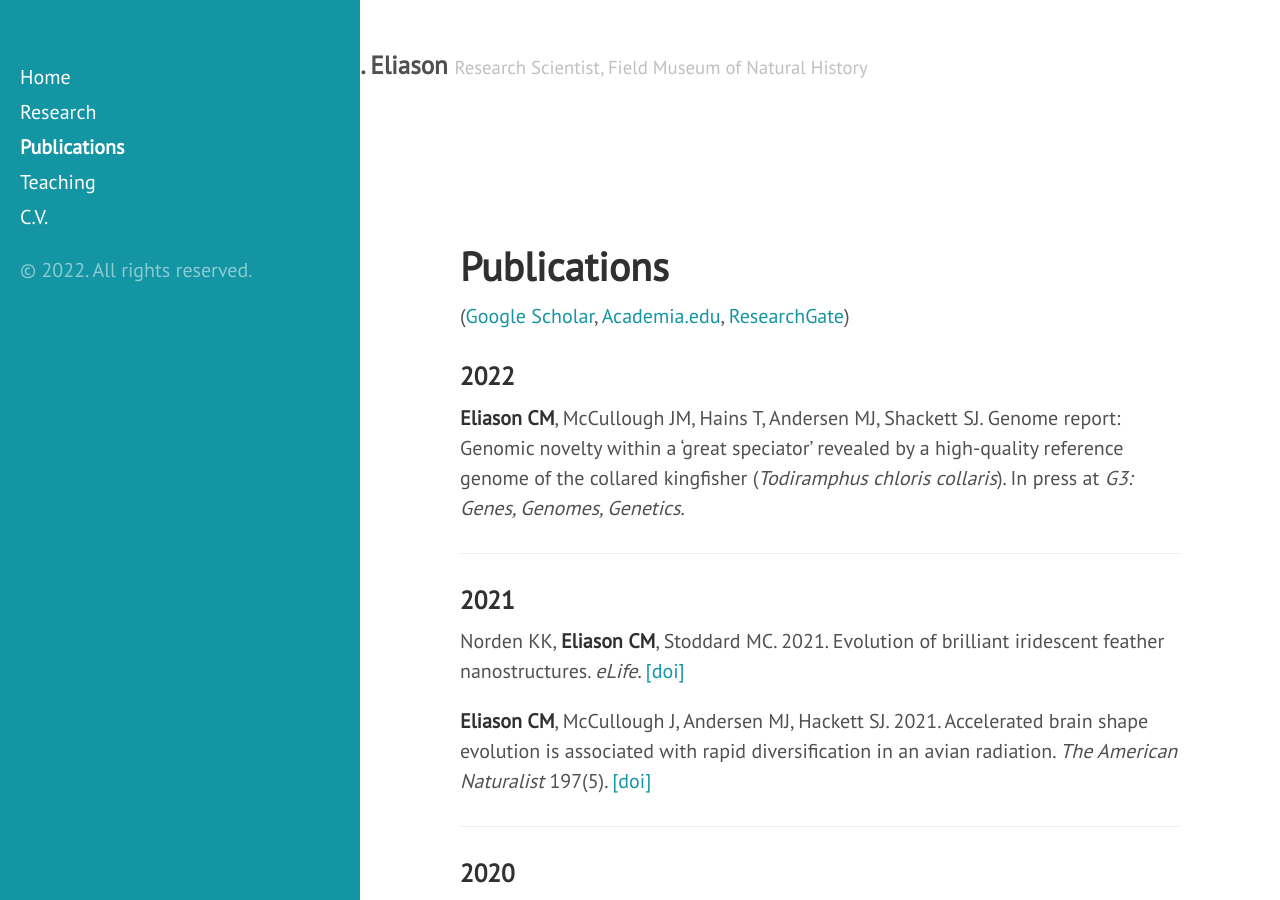
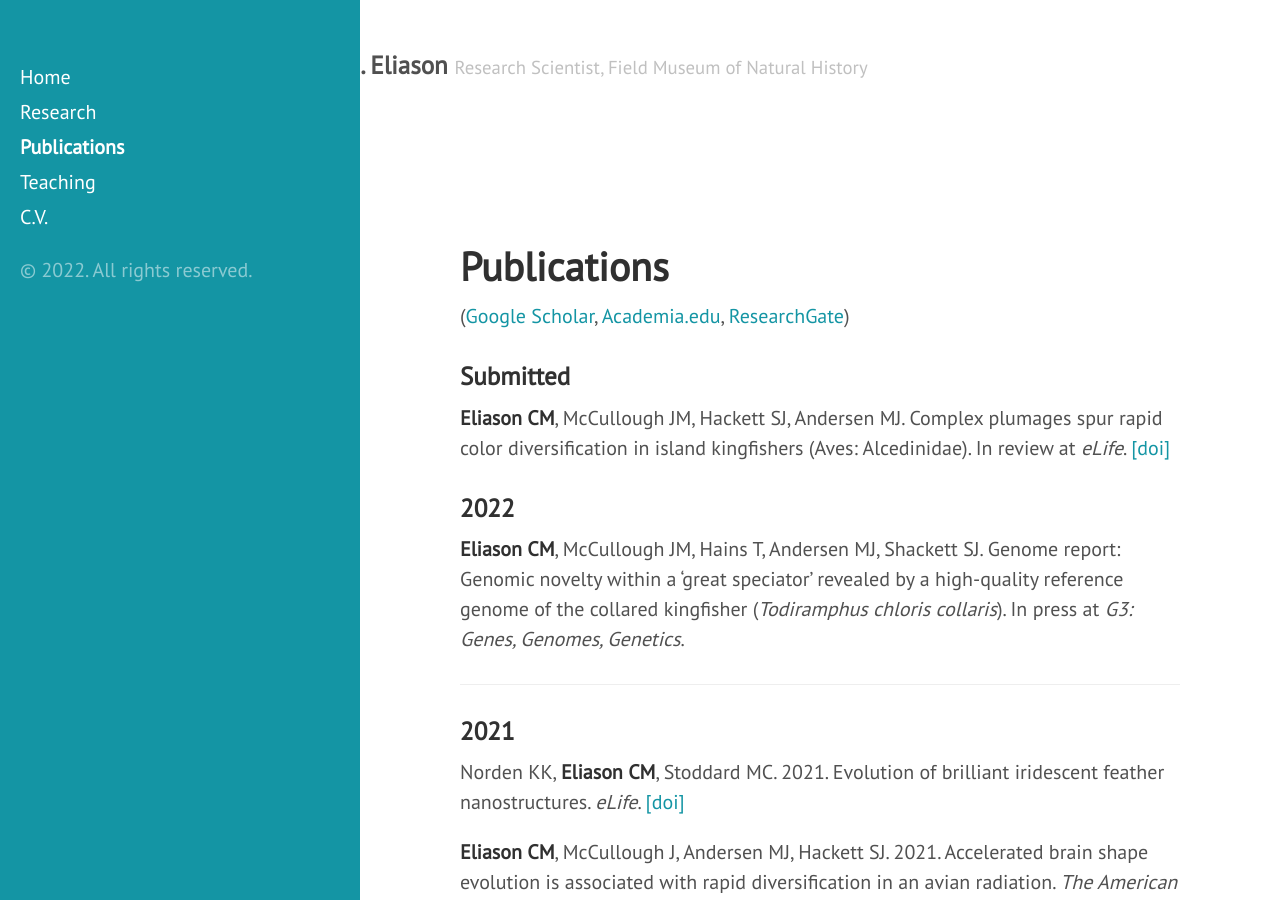
Before and after one commit to celiason/celiason.github.io, a Jekyll site: the page built from 2-publications.md, in a window 1280 px wide and 900 px high. Built offline with Jekyll 4.4.1, drawn with Linux system fonts in a browser that asks for light colours.

Commit message:
Update 2-publications.md

```diff
--- a/2-publications.md
+++ b/2-publications.md
@@ -7,10 +7,13 @@
 
 <!-- ## Published or in press -->
 
+### Submitted
+
+__Eliason CM__, McCullough JM, Hackett SJ, Andersen MJ. Complex plumages spur rapid color diversification in island kingfishers (Aves: Alcedinidae). In review at _eLife_. [[doi]](https://doi.org/10.1101/2022.09.26.509475)
+
 ### 2022
 
 <!--
-__Eliason CM__, McCullough JM, Hackett SJ, Andersen MJ. Complex plumages spur rapid color diversification in island kingfishers (Aves: Alcedinidae). In review at _eLife_.
 __Eliason CM__, Proffitt JV, Clarke JA. Early diversification of avian limb morphology and the role of modularity in the locomotor evolution of crown birds. In revisions at _Evolution_.
 __Eliason CM__, Cooper JC, Hackett SJ, Zahnle E, Pequeño Sacoe TZ, Hauber ME, Bates JM. Transgressive hybridization can accelerate the evolution of gorget color divergence in Heliodoxa hummingbirds (Aves: Trochilidae). In revisions at _Journal of the Royal Society Open Science_.
 __Eliason CM__, Clarke JA, Kane SA. Wrinkle nanostructures generate diffractive blue color in great argus (\textit{Argusianus argus}) flight feathers. In revisions at _iScience_.
```
